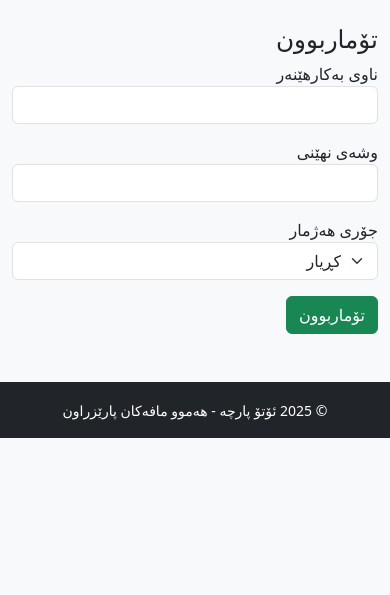
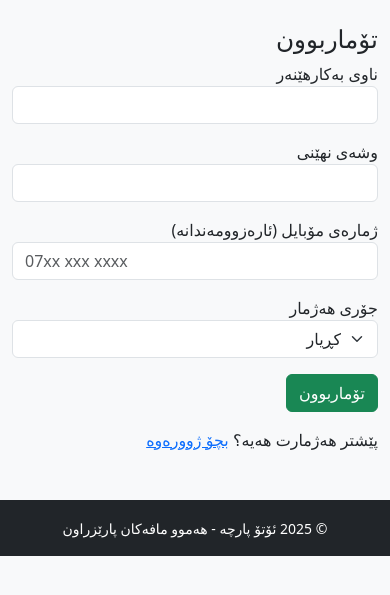
Before and after one commit to muhammadt90900-ux/Kurd-auto, a Python web app: template templates/register.html in a window 390 px wide. Shown: the part 56-651 px from the top of the page. Run offline with Jinja, Linux system fonts and the light colour scheme; the template is opened without the code that fills it, so the values that code supplies are empty.

Commit message:
Enhance registration form with mobile number input
Added a mobile number input field to the registration form.

```diff
--- a/templates/register.html
+++ b/templates/register.html
@@ -1,7 +1,9 @@
+<!-- templates/register.html -->
 {% extends "base.html" %}
 {% block content %}
 <h2>تۆماربوون</h2>
 <form method="POST">
+    <input type="hidden" name="csrf_token" value="{{ csrf_token() }}">
     <div class="mb-3">
         <label>ناوی بەکارهێنەر</label>
         <input type="text" name="username" class="form-control" required>
@@ -9,6 +11,10 @@
     <div class="mb-3">
         <label>وشەی نهێنی</label>
         <input type="password" name="password" class="form-control" required>
+    </div>
+    <div class="mb-3">
+        <label>ژمارەی مۆبایل (ئارەزوومەندانە)</label>
+        <input type="tel" name="phone" class="form-control" placeholder="07xx xxx xxxx">
     </div>
     <div class="mb-3">
         <label>جۆری هەژمار</label>
@@ -19,4 +25,5 @@
     </div>
     <button type="submit" class="btn btn-success">تۆماربوون</button>
 </form>
+<p class="mt-3">پێشتر هەژمارت هەیە؟ <a href="{{ url_for('login') }}">بچۆ ژوورەوە</a></p>
 {% endblock %}
```
